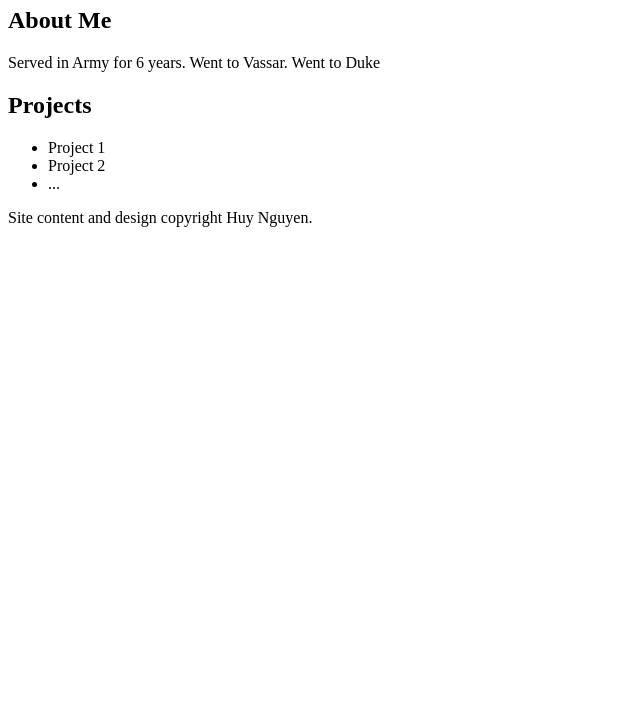
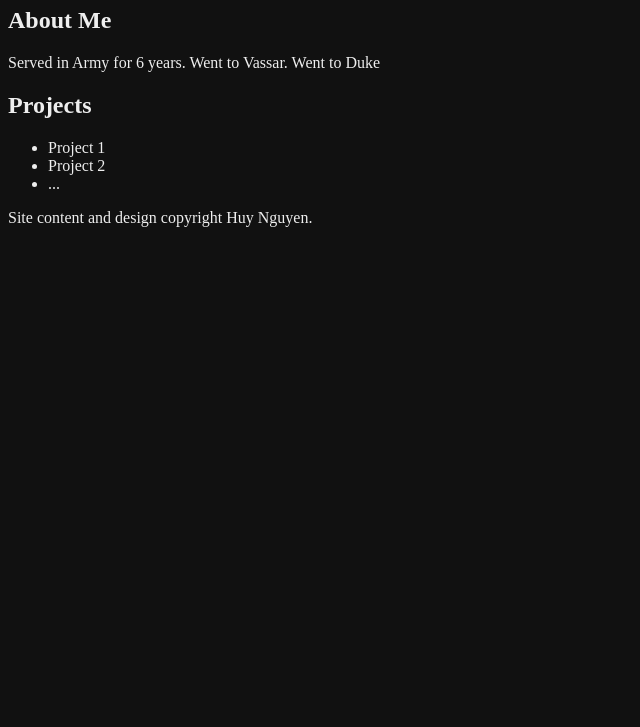
Before and after one commit to huyn102010/personal-site, a plain HTML site: page index.html in a window 1280 px wide. Shown: the part 73-800 px from the top of the page, without its empty margins (0-640 px from the left). Drawn offline with Linux system fonts and the light colour scheme.

Commit message:
Adjust stylesheet reference for all pages; Change background and text color for html elements

```diff
--- a/css/screen.css
+++ b/css/screen.css
@@ -0,0 +1,5 @@
+html {
+  /* font color  */
+  color :#EEE;
+  background: #111;
+}
```
Also changed, not shown: resume/index.html (+1 -1 lines).
